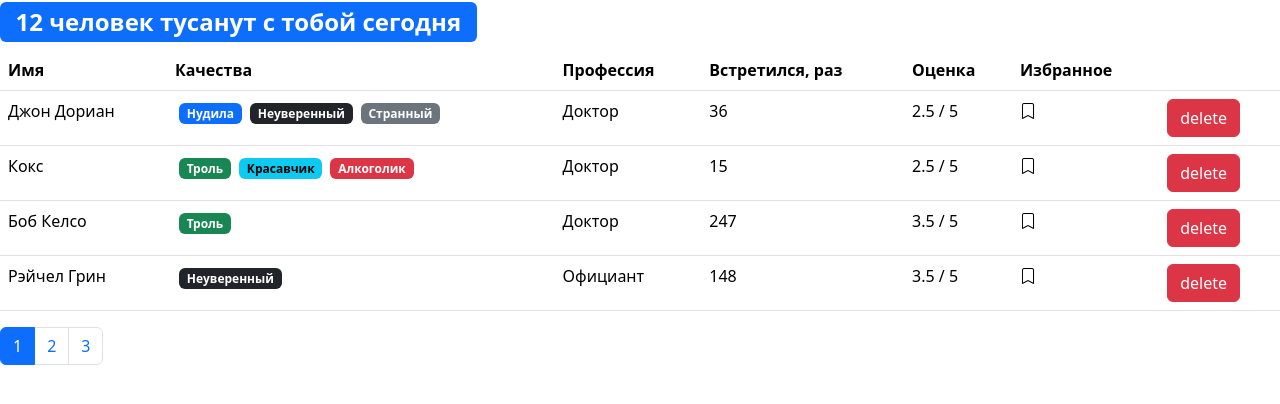
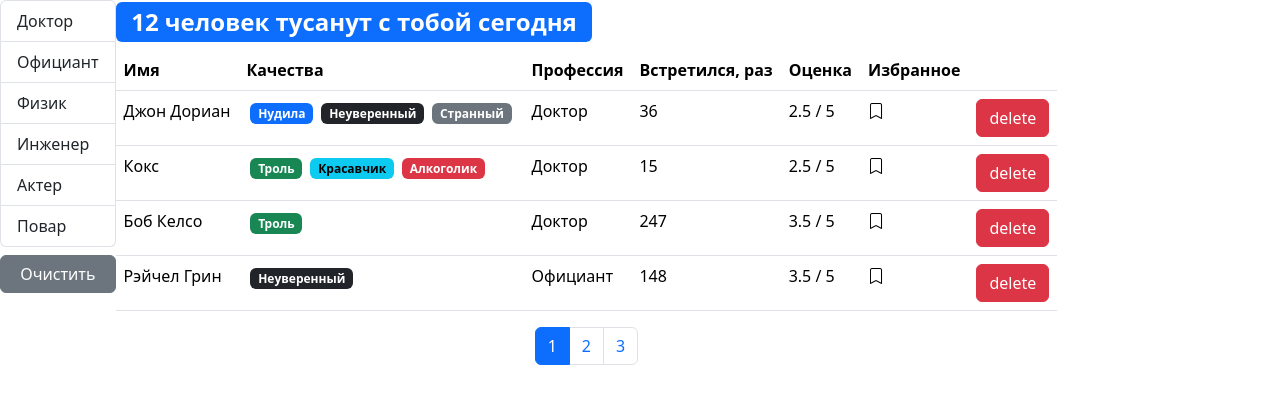
Before and after one commit to okmaga/fast-company, a React (Create React App) app: page /users/1 in a window 1280 px wide. Shown: the top 404 px of the page. Built offline with nearby package versions, Linux system fonts and the light colour scheme.

Commit message:
group list component task

```diff
--- a/src/App.js
+++ b/src/App.js
@@ -1,11 +1,13 @@
-import React, { useState } from "react";
+import React, { useEffect, useState } from "react";
 import api from "./api";
 import Users from "./components/Users";
-import SearchStatus from "./components/searchStatus";
 
 const App = () => {
-  const [users, setUsers] = useState(api.users.fetchAll());
+  const [users, setUsers] = useState();
 
+  useEffect(() => {
+    api.users.fetchAll().then((data) => setUsers(data));
+  }, []);
   const handleDelete = (userId) => {
     setUsers((prev) => prev.filter((user) => user._id !== userId));
   };
@@ -24,12 +26,11 @@
 
   return (
     <>
-      <SearchStatus length={users.length} />
-      <Users
+      {users && <Users
         users={users}
         handleDelete={handleDelete}
         handleToggleBookmark={handleToggleBookmark}
-      />
+      />}
     </>
   );
 };
--- /dev/null
+++ b/src/api/fake.api/professions.api.js
@@ -0,0 +1,26 @@
+export const professionsObject = {
+  doctor: { _id: "67rdca3eeb7f6fgeed471818", name: "Доктор" },
+  waiter: { _id: "67rdca3eeb7f6fgeed471820", name: "Официант" },
+  physics: { _id: "67rdca3eeb7f6fgeed471814", name: "Физик" },
+  engineer: { _id: "67rdca3eeb7f6fgeed471822", name: "Инженер" },
+  actor: { _id: "67rdca3eeb7f6fgeed471824", name: "Актер" },
+  cook: { _id: "67rdca3eeb7f6fgeed471829", name: "Повар" }
+};
+export const professions = [
+  { _id: "67rdca3eeb7f6fgeed471818", name: "Доктор" },
+  { _id: "67rdca3eeb7f6fgeed471820", name: "Официант" },
+  { _id: "67rdca3eeb7f6fgeed471814", name: "Физик" },
+  { _id: "67rdca3eeb7f6fgeed471822", name: "Инженер" },
+  { _id: "67rdca3eeb7f6fgeed471824", name: "Актер" },
+  { _id: "67rdca3eeb7f6fgeed471829", name: "Повар" }
+];
+const fetchAll = () =>
+  new Promise((resolve) => {
+    window.setTimeout(function () {
+      resolve(professions);
+    }, 2000);
+  });
+
+export default {
+  fetchAll
+};
--- a/src/api/fake.api/user.api.js
+++ b/src/api/fake.api/user.api.js
@@ -1,11 +1,4 @@
-const professions = {
-  doctor: { _id: "67rdca3eeb7f6fgeed471818", name: "Доктор" },
-  waiter: { _id: "67rdca3eeb7f6fgeed471820", name: "Официант" },
-  physics: { _id: "67rdca3eeb7f6fgeed471814", name: "Физик" },
-  engineer: { _id: "67rdca3eeb7f6fgeed471822", name: "Инженер" },
-  actor: { _id: "67rdca3eeb7f6fgeed471824", name: "Актер" },
-  cook: { _id: "67rdca3eeb7f6fgeed471829", name: "Повар" }
-};
+import { professionsObject as professions } from "./professions.api";
 const qualities = {
   tedious: {
     _id: "67rdca3eeb7f6fgeed471198",
@@ -17,7 +10,11 @@
     name: "Странный",
     color: "secondary"
   },
-  buller: { _id: "67rdca3eeb7f6fgeed4711012", name: "Троль", color: "success" },
+  buller: {
+    _id: "67rdca3eeb7f6fgeed4711012",
+    name: "Троль",
+    color: "success"
+  },
   alcoholic: {
     _id: "67rdca3eeb7f6fgeed471101",
     name: "Алкоголик",
@@ -145,6 +142,14 @@
     bookmark: false
   }
 ];
-export function fetchAll() {
-  return users;
-}
+
+const fetchAll = () =>
+  new Promise((resolve) => {
+    window.setTimeout(function () {
+      resolve(users);
+    }, 2000);
+  });
+
+export default {
+  fetchAll
+};
--- a/src/api/index.js
+++ b/src/api/index.js
@@ -1,5 +1,7 @@
-import * as users from "./fake.api/user.api";
+import users from "./fake.api/user.api";
+import professions from "./fake.api/professions.api";
 const API = {
-  users
+    users,
+    professions
 };
 export default API;
--- a/src/components/Users.jsx
+++ b/src/components/Users.jsx
@@ -1,14 +1,20 @@
-import React, { useState } from "react";
+import React, { useState, useEffect } from "react";
 import User from "./user";
 import Pagination from "./pagination";
 import paginate from "../utils/paginate";
 import PropTypes from "prop-types";
-const Users = ({ users, ...rest }) => {
-  const count = users.length;
+import GroupList from "./groupList";
+import api from "../api";
+import SearchStatus from "./searchStatus";
+const Users = ({ users: allUsers, ...rest }) => {
   const pageSize = 4;
   const [currentPage, setCurrentPage] = useState(1);
+  const [professions, setProfessions] = useState();
+  const [selectedProf, setSelectedProf] = useState();
 
-  const userCrop = paginate(users, currentPage, pageSize);
+  const filteredUsers = selectedProf ? allUsers.filter(user => JSON.stringify(user.profession) === JSON.stringify(selectedProf)) : allUsers;
+  const count = filteredUsers.length;
+  const userCrop = paginate(filteredUsers, currentPage, pageSize);
 
   const columns = {
     name: "Имя",
@@ -24,8 +30,37 @@
     setCurrentPage(pageIndex);
   };
 
+  useEffect(() => {
+    api.professions.fetchAll().then((data) => setProfessions(data));
+  }, []);
+
+  useEffect(() => {
+    setCurrentPage(1);
+  }, [selectedProf]);
+
+  const handleProfessionSelect = (item) => {
+    console.log(item);
+    setSelectedProf(item);
+  };
+
+  const clearFilter = () => {
+    setSelectedProf();
+  };
+
   return (
-    <>
+    <div className="d-flex">
+      {professions && (
+        <div className="d-flex flex-column flex-shrink-0-p-3">
+          <GroupList
+            selectedItem={selectedProf}
+            items={professions}
+            onItemSelect={handleProfessionSelect}
+          />
+          <button className="btn btn-secondary mt-2" onClick={clearFilter}>Очистить</button>
+        </div>
+      )}
+      <div className="d-flex flex-column">
+        <SearchStatus length={count} />
         {count > 0 && (
           <table className="table">
             <thead>
@@ -47,18 +82,21 @@
             </tbody>
           </table>
         )}
+        <div className="d-flex justify-content-center">
           <Pagination
             itemsCount={count}
             pageSize={pageSize}
             currentPage={currentPage}
             onPageChange={handlePageChange}
           />
-    </>
+        </div>
+      </div>
+    </div>
   );
 };
 
 Users.propTypes = {
-  users: PropTypes.arrayOf(PropTypes.object).isRequired
+  users: PropTypes.oneOfType([PropTypes.object, PropTypes.array]).isRequired
 };
 
 export default Users;
--- /dev/null
+++ b/src/components/groupList.jsx
@@ -0,0 +1,49 @@
+import React from "react";
+import PropTypes from "prop-types";
+
+const GroupList = ({ items, valueProperty, contentProperty, onItemSelect, selectedItem }) => {
+  const isItemsArray = Array.isArray(items);
+
+  if (isItemsArray) {
+    return (
+      <ul className="list-group">
+        {items.map((item) => {
+          return (<li
+            className={"list-group-item" + (item === selectedItem ? " active" : "")}
+            key={item[valueProperty]}
+            onClick={() => onItemSelect(item)}
+            role="button"
+          >{item[contentProperty]}</li>);
+        })}
+      </ul>
+    );
+  } else {
+    return (
+      <ul className="list-group">
+        {Object.keys(items).map((item) => {
+          return (<li
+            className={"list-group-item" + (JSON.stringify(items[item]) === JSON.stringify(selectedItem) ? " active" : "")}
+            key={items[item][valueProperty]}
+            onClick={() => onItemSelect(items[item])}
+            role="button"
+          >{items[item][contentProperty]}</li>);
+        })}
+      </ul>
+    );
+  }
+};
+
+GroupList.defaultProps = {
+  valueProperty: "_id",
+  contentProperty: "name"
+};
+
+GroupList.propTypes = {
+  items: PropTypes.oneOfType([PropTypes.object, PropTypes.array]),
+  valueProperty: PropTypes.string.isRequired,
+  contentProperty: PropTypes.string.isRequired,
+  onItemSelect: PropTypes.func.isRequired,
+  selectedItem: PropTypes.object
+};
+
+export default GroupList;
--- a/src/components/user.jsx
+++ b/src/components/user.jsx
@@ -38,7 +38,6 @@
 };
 
 User.propTypes = {
-  key: PropTypes.number.isRequired,
   user: PropTypes.shape({
     _id: PropTypes.string.isRequired,
     name: PropTypes.string.isRequired,
```
Also changed, not shown: .eslintrc.js. Lines whose indentation alone changed are shown as unchanged.
